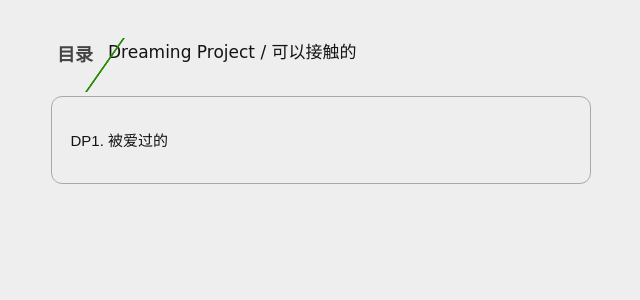
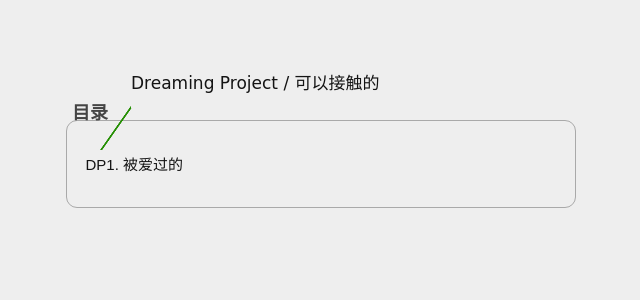
Before and after one commit to whwu17/proses, a Jekyll site: the page built from _novels/dp/toc.md, in a window 1280 px wide. Shown: the top 300 px of the page, without its empty margins (319-959 px from the left). Built offline with Jekyll 4.4.1, drawn with Linux system fonts in a browser that asks for light colours.

Commit message:
恢复目录页原始 h2 布局，修复标题被绿色斜线穿透
- 改回 7f59ccc 的 fix_toc / widget-toc / h2 结构，不再用 h1.toc-title
- h2 使用原始 margin: 43px 0 12px 65px，与章节页 h1 padding 区分
- widget-toc position:relative 作为 decor 定位上下文
- h2.toc-title 加 background:#eeeeee 遮挡 decor 渐变，避免斜线穿过标题文字

Co-authored-by: Wu Wenhan <1020645987@qq.com>

```diff
--- a/_layouts/novel-dp.html
+++ b/_layouts/novel-dp.html
@@ -353,32 +353,39 @@
         font-size: 15px;
     }
 
+    .fix_toc {
+        padding: 15px;
+    }
+
+    .widget-toc {
+        position: relative;
+    }
+
     .decor.toc-decor {
         width: 6rem;
         text-indent: 6px;
         font-weight: bold;
+        z-index: 0;
     }
 
-    .toc-header {
+    h2.toc-title {
+        height: 50px;
+        margin: 43px 0 12px 65px;
+        padding: 0;
+        font-size: 17px;
+        font-weight: normal !important;
+        text-align: left !important;
+        line-height: 50px;
+        color: #141414;
+        background: #eeeeee;
         position: relative;
-        min-height: 96px;
-    }
-
-    h1.toc-title {
-        margin: 0;
-        padding: 40px 0 18px 57px !important;
-        font-size: 17px !important;
-        font-weight: normal !important;
-        text-align: left;
-        line-height: 1.42;
-        color: #141414;
+        z-index: 1;
     }
 
     ul.toc-list {
         margin: 0;
         padding: 0;
         list-style: none;
-        clear: both;
     }
 
     ul.toc-list li {
@@ -410,11 +417,11 @@
     </div> -->
     <div class="main">
         {% if page.is_toc %}
-        <div class="toc-header">
-            <div class="decor toc-decor" style="background:linear-gradient(-55deg, transparent 49%, #268f04 49.5%, #268f04 50.5%, transparent 51%);">目录</div>
-            <h1 class="toc-title">Dreaming Project / 可以接触的</h1>
-        </div>
-        <ul class="toc-list">
+        <div class="fix_toc">
+            <div class="widget-toc">
+                <div class="decor toc-decor" style="background:linear-gradient(-55deg, transparent 49%, #268f04 49.5%, #268f04 50.5%, transparent 51%);">目录</div>
+                <h2 class="toc-title">Dreaming Project / 可以接触的</h2>
+                <ul class="toc-list">
             {% for collection in site.collections %}
             {% if collection.label == "novels" %}
                 {% assign docs = collection.docs | sort: 'index'  %}
@@ -426,6 +433,8 @@
             {% endif %}
             {% endfor %}
         </ul>
+            </div>
+        </div>
         {% else %}
         <div class="decor" style="background:linear-gradient(-55deg, transparent 49%, #268f04 49.5%, #268f04 50.5%, transparent 51%);">DP{{page.index }}</div>
         <button><a href="{{ '/dp/toc/' | relative_url }}">目录</a></button>
```
Also changed, not shown: _layouts/novel-lp.html (+27 -18 lines).
